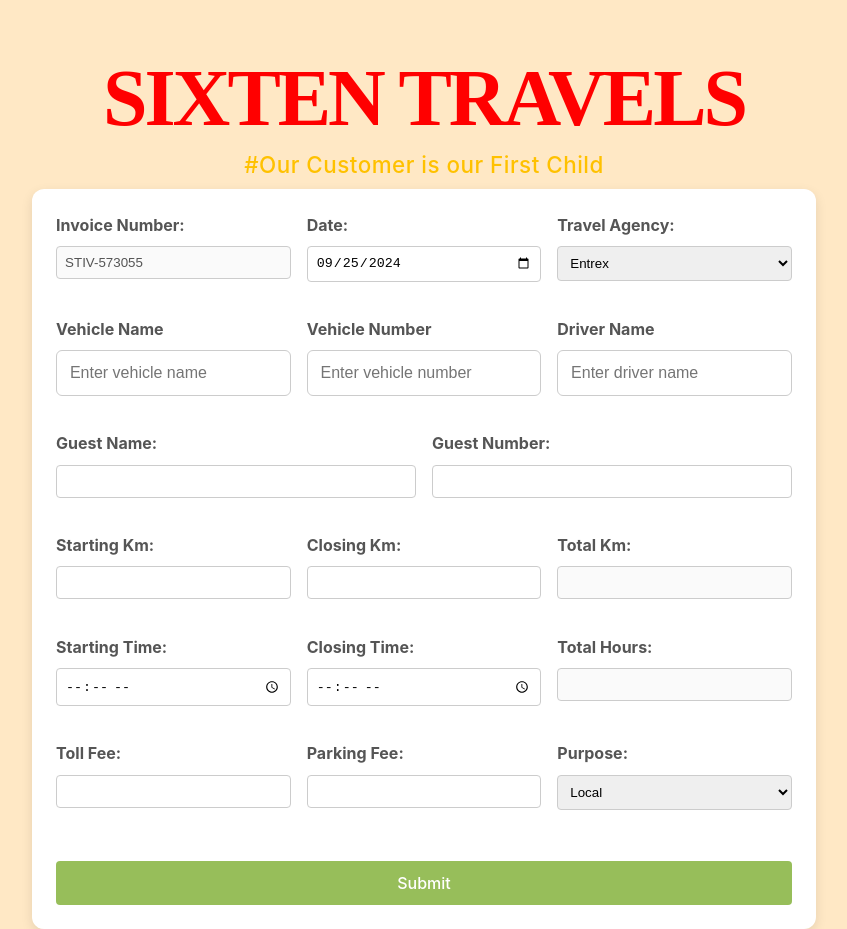
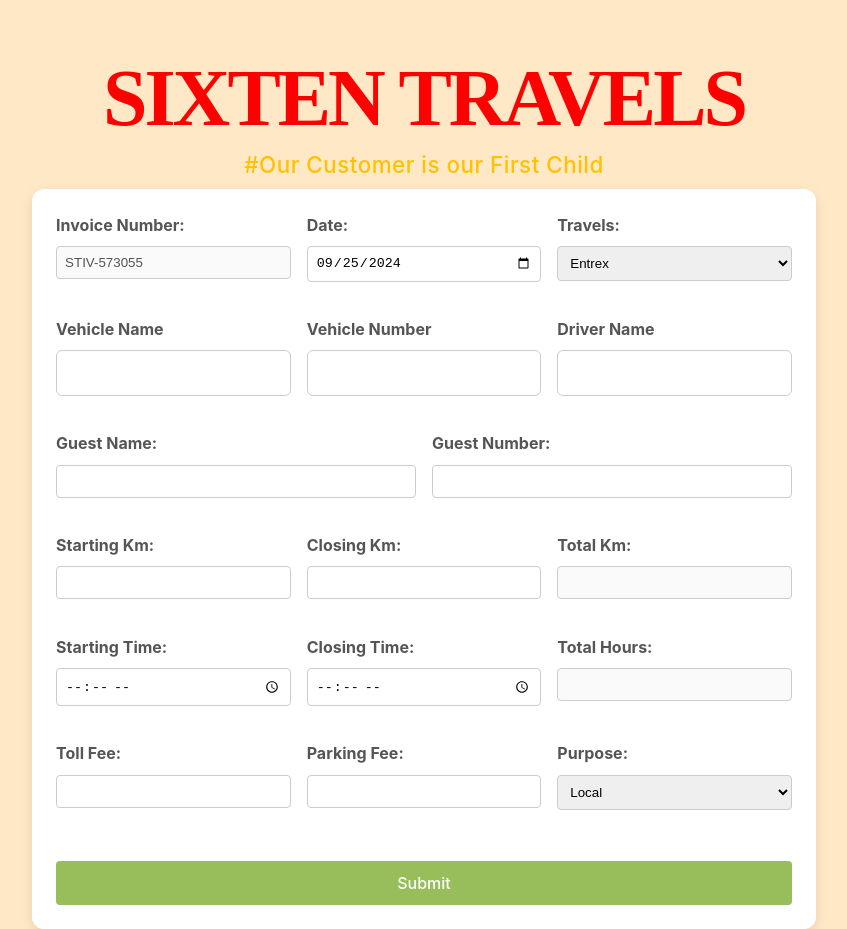
Before and after one commit to abhijithdasan/software, a React (Vite) app in the folder travels_software/: page / in a window 1280 px wide. Shown: the whole page, without its empty margins (216-1063 px from the left). Built offline with nearby package versions, Linux system fonts and the light colour scheme.

Commit message:
Inputbox updated

```diff
--- a/travels_software/src/components/TravelEntryForm.jsx
+++ b/travels_software/src/components/TravelEntryForm.jsx
@@ -141,7 +141,7 @@
           />
         </div>
         <div className="form-group">
-          <label htmlFor="agency">Travel Agency:</label>
+          <label htmlFor="agency">Travels:</label>
           <select
             name="agency"
             value={formData.agency}
@@ -166,7 +166,6 @@
             name="vehicleName"
             value={formData.vehicleName}
             onChange={handleChange}
-            placeholder="Enter vehicle name"
             className="input-field"
           />
         </div>
@@ -177,7 +176,6 @@
             name="vehicleNumber"
             value={formData.vehicleNumber}
             onChange={handleChange}
-            placeholder="Enter vehicle number"
             className="input-field"
           />
         </div>
@@ -188,7 +186,6 @@
             name="driverName"
             value={formData.driverName}
             onChange={handleChange}
-            placeholder="Enter driver name"
             className="input-field"
           />
         </div>
```
